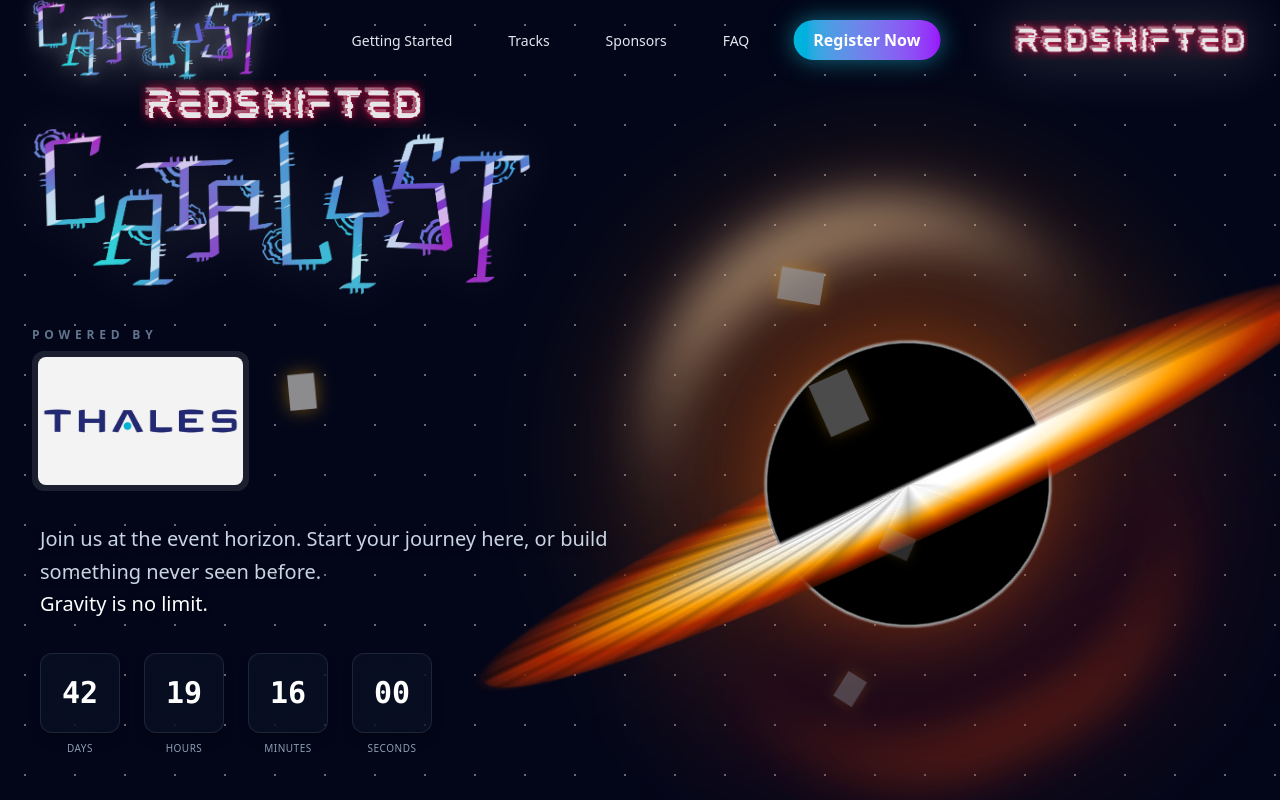
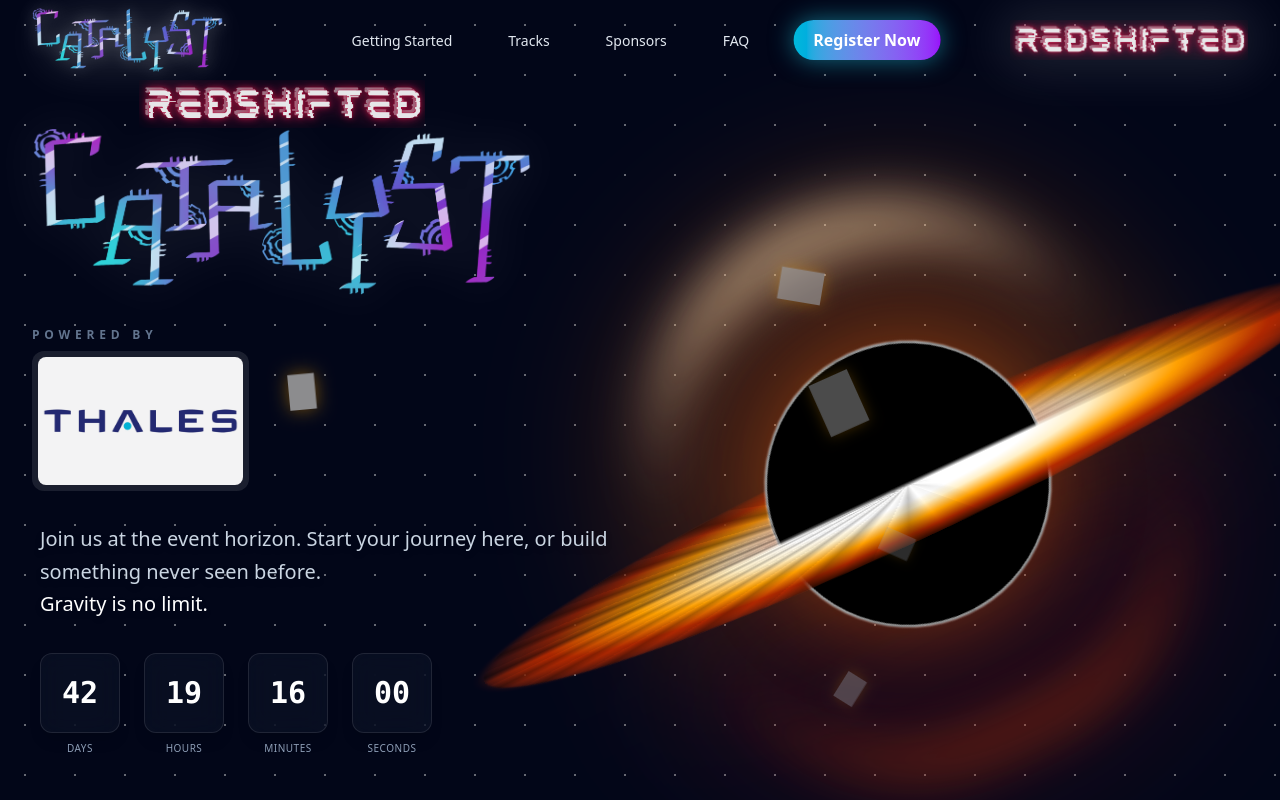
Before and after one commit to Redshifted-ca/catalyst-final, a React (Vite) app: page / in a window 1280 px wide. Shown: the top 800 px of the page. Built offline with nearby package versions, Linux system fonts and the light colour scheme; grey boxes are pictures that could not be loaded.

Commit message:
Adjusted the nav bar

```diff
--- a/src/App.tsx
+++ b/src/App.tsx
@@ -73,11 +73,11 @@ const Navbar: React.FC = () => {
 
   return (
     <nav
-      className="fixed w-full z-50 transition-all duration-300 border-b"
+      className="fixed w-full z-50 transition-all duration-300"
       style={{
-        background: `linear-gradient(to right, rgba(15, 23, 42, ${0.98 * scrollOpacity}), rgba(8, 47, 73, ${0.95 * scrollOpacity}), rgba(15, 23, 42, ${0.98 * scrollOpacity}))`,
+        background: scrollOpacity > 0 ? `linear-gradient(to right, rgba(15, 23, 42, ${0.98 * scrollOpacity}), rgba(8, 47, 73, ${0.95 * scrollOpacity}), rgba(15, 23, 42, ${0.98 * scrollOpacity}))` : 'transparent',
         backdropFilter: scrollOpacity > 0 ? 'blur(12px)' : 'none',
-        borderColor: `rgba(34, 211, 238, ${0.5 * scrollOpacity})`,
+        borderBottom: scrollOpacity > 0 ? `1px solid rgba(34, 211, 238, ${0.5 * scrollOpacity})` : 'none',
         boxShadow: scrollOpacity > 0 ? `0 0 ${60 * scrollOpacity}px rgba(34, 211, 238, ${0.3 * scrollOpacity}), 0 -10px ${60 * scrollOpacity}px rgba(139, 92, 246, ${0.2 * scrollOpacity})` : 'none',
       }}
     >
@@ -98,7 +98,7 @@ const Navbar: React.FC = () => {
             <img
               src="/catalystlogo.png"
               alt="Catalyst logo"
-              className="h-14 md:h-20 w-auto object-contain relative z-10 drop-shadow-[0_0_8px_rgba(255,255,255,0.3)] group-hover:drop-shadow-[0_0_15px_rgba(255,255,255,0.5)] transition-all duration-300"
+              className="h-12 md:h-16 w-auto object-contain relative z-10 drop-shadow-[0_0_8px_rgba(255,255,255,0.3)] group-hover:drop-shadow-[0_0_15px_rgba(255,255,255,0.5)] transition-all duration-300"
             />
           </a>
 
```
